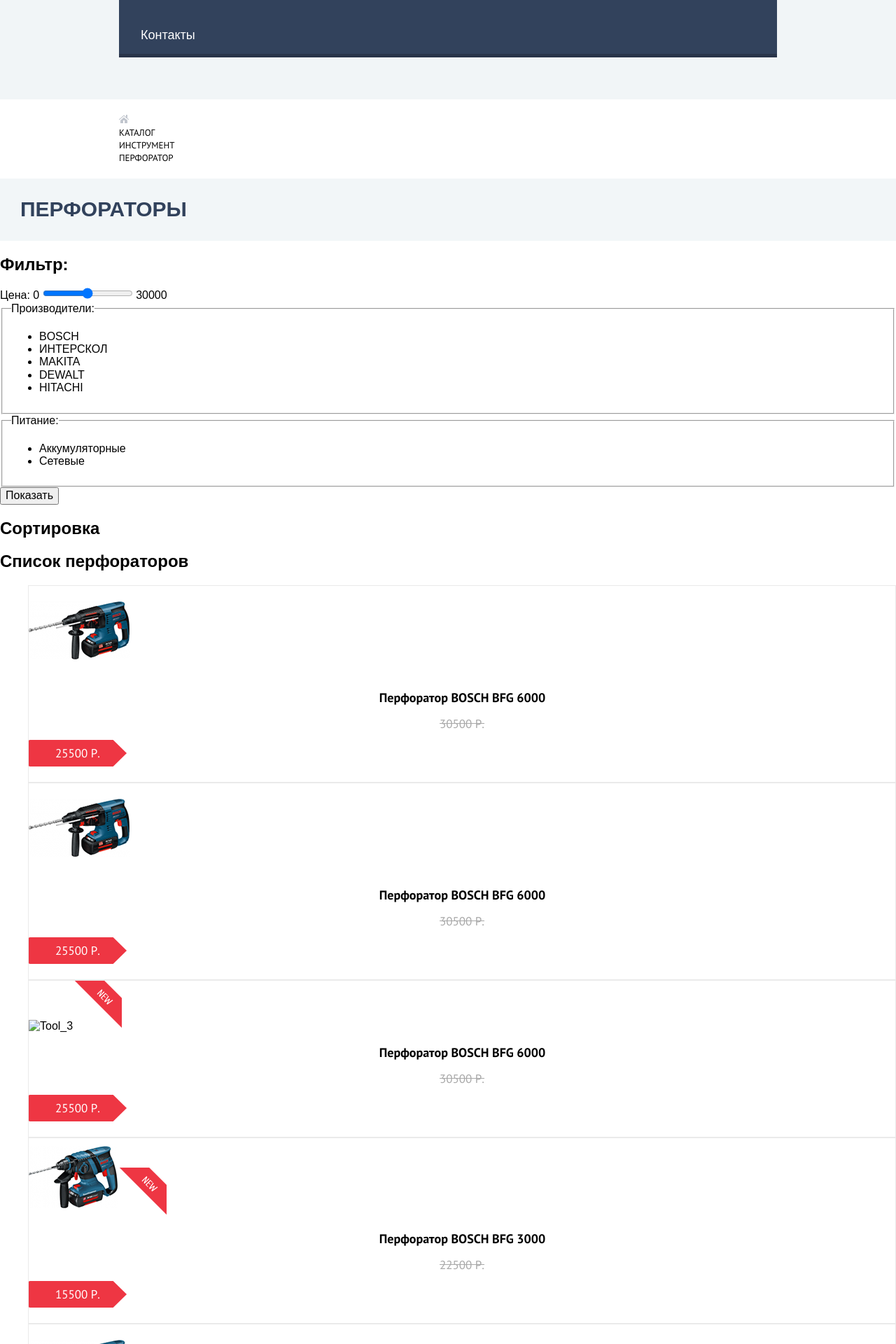
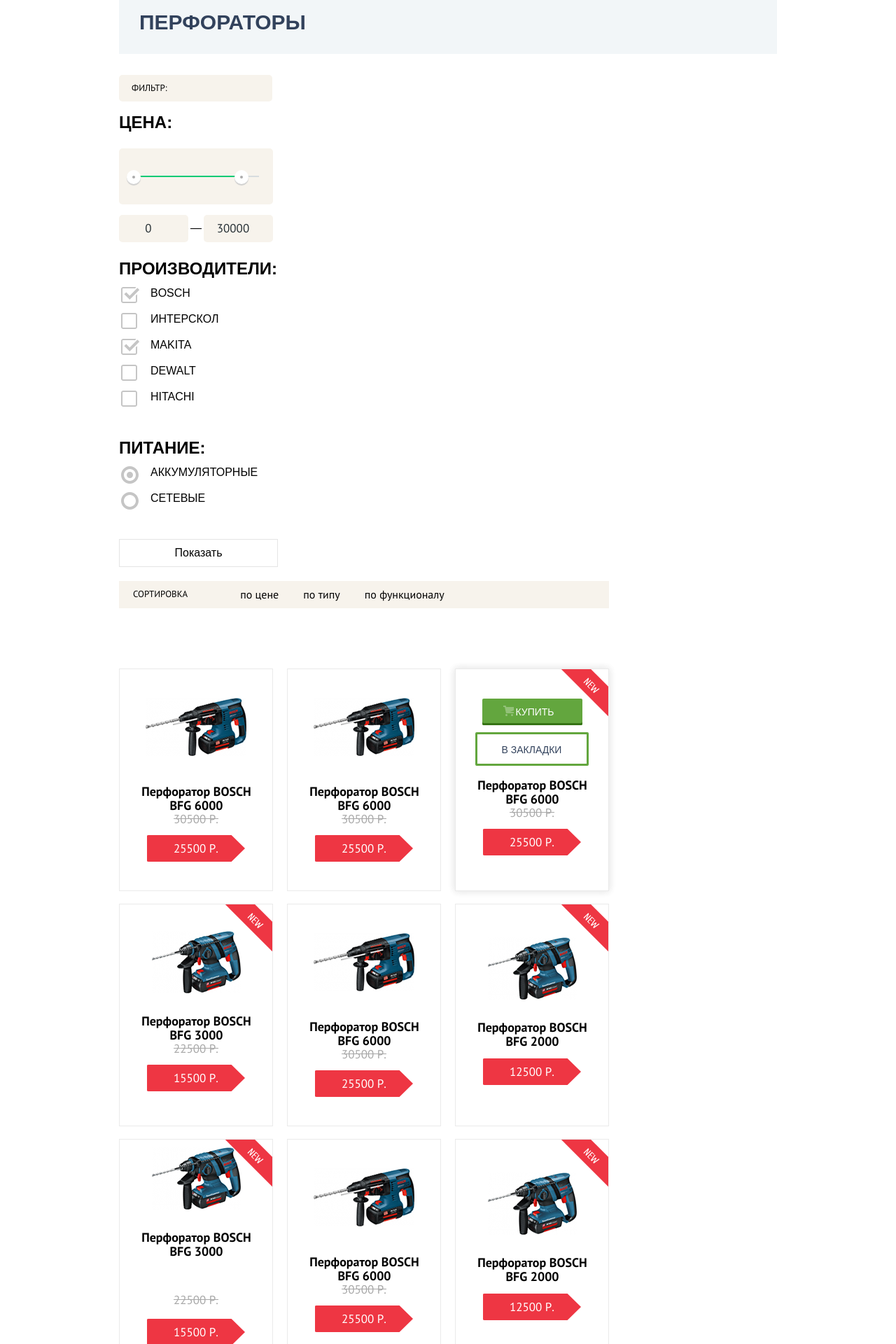
Before and after one commit to Miksyu/Website-Development-for-a-Construction-Equipment-Store, a web app: file catalog.html in a window 1280 px wide. Shown: the part 523-2443 px from the top of the page at 70% size. Run offline with its HTML, style and script files only (its server is not run), Linux system fonts and the light colour scheme; some libraries are stand-ins or nearby versions; some web fonts are replaced.

Commit message:
Декоративные элементы на внутренней странице

```diff
--- a/catalog.html
+++ b/catalog.html
@@ -12,35 +12,41 @@
 
   <header class="header">
     <div class="header-top">
-    <img src="img/логотип.png" class="logo" width="220" height="47" alt="Техномарт">
+      <div class="header-top-content">
+        <div class="logotip"><img src="img/logo-technomart (2).svg" class="logo1"></div>
+
       <form action="https://echo.htmlacademy.ru/courses" method="post">
-      <img src="img/Path.png" class="loupe" alt="Лупа">
+
         <button type="submit">
-        <!-- Кнопка с лупой-->
+          <img src="img/icon-search (1).svg" class="loupe" alt="Лупа">
         </button>
         <input type="search" name="search" placeholder="Поиск:">
       </form>
-    <a href="#" class="bookmark-link">Закладки:</a>
-    <a href="#" class="cart-link">Корзина:</a>
+      <div class="user-nav">
+      <a href="#" class="bookmark-link"><!-- <img src="img/icon-bookmark (1).svg" class="icon-bookmark"> -->
+        Закладки: 0</a>
+      </div>
+      <a href="#" class="cart-linked">Корзина: 10</a>
       <a href="#" class="order-link">Оформить заказ</a>
+    </div>
 
     </div>
 
     <div class="header-middle">
+      <div class="header-middle-content  container">
       <p class="header-description">
-      Интернет-магазин строительных материалов
-      и инструментов для ремонта
+        Интернет-магазин строительных материалов <br>и инструментов для ремонта
       </p>
       <div class="header-middle-contacts">
         <div class="header-middle-tel">
+          <img src="img/icon-phone (1).svg">
           <a href="tel:+78125550555">+7 (812) 555-05-55</a>
         </div>
-      <p class="header-middle-adress">
-        г. Санкт-Петербург, ул. Б. Конюшенная, д. 19/8
+        <p class="header-middle-adress">г. Санкт-Петербург, ул. Б. Конюшенная, д. 19/8
         </p>
       </div>
     <div>
-      <button type="submit" class="login"><img src="img/person.png"> Равшан Джамшутович <img src="img/icon-login.png"></button>
+      <button type="submit" class="logged"><img src="img/icon-user.svg">Равшан Джамшутович<img src="img/icon-login.svg"></button>
       <p class="my-orders">
         Мои заказы <img src="img/dot.png"> Личный кабинет
       </p>
@@ -59,66 +65,88 @@
     </ul>
   </nav>
 </header>
+
+
 <main>
+  <div class="directories">
   <ul class="directories-list">
     <li class="directories-list-item">
       <a href="index.html">
         <img src="img/icon-home.png" alt="Home">
       </a>
     </li class="directories-list-item">
+    <img src="img/icon-right-small.svg">
     <li class="directories-list-item">
       <a href="catalog.html">Каталог</a>
     </li>
+    <img src="img/icon-right-small.svg">
     <li class="directories-list-item">
       <a href="#">Инструмент</a>
     </li>
+    <img src="img/icon-right-small.svg">
     <li class="directories-list-item">
       <a href="#">Перфоратор</a>
     </li>
   </ul>
-
-  <div>
+  </div>
+  <div  class="div-perforators-title">
     <h1 class="perforators-title">Перфораторы</h1>
   </div>
 
-  <div>
+  <div class="catalog">
     <aside>
-      <section class="filters">
-      <form class="filter" method="get" action="https://echo.htmlacademy.ru">
+      <section class="filter">
+        <h2 class="filter-title">Фильтр:</h2>
+        <form method="get" action="https://echo.htmlacademy.ru">
+          <fieldset class="filter-item">
+            <legend class="filter-price">Цена:</legend>
+            <div class="range-filter">
+              <div class="range-controls">
+                <div class="scale">
+                  <div class="bar" style="width: 152px; margin-left: 0%"></div>
+                </div>
+                <div class="toggle toggle-min" tabindex="0"  style="left: 5%"></div>
+                <div class="toggle toggle-max" tabindex="0" style="left: 75%"></div>
+              </div>
+              <div class="price-controls">
+                <label class="min-price">
+                  <input type="number" name="min-price" value="0">
+                </label>
+                <p class="tire">—</p>
+                <label class="max-price">
+                <input type="number" name="max-price" value="30000">
+                </label>
+              </div>
+            </div>
+          </fieldset>
 
-      <h2 class="filters-sorting-title">Фильтр:</h2>
-      <div class="range-price">
-      <label for="price">Цена:</label>
-        0 <input type="range" id="price" name="price" min="0" max="30000" step="3000"> 30000
-      </div>
-
-      <fieldset>
+      <fieldset class="filter-item">
         <legend>Производители:</legend>
-          <ul>
+          <ul class="filter-list">
             <li class="filter-option filter-checkbox">
-              <input class="visually-hidden filter-input-checkbox filter-input" type="checkbox" name="BOSCH" id="filter-BOSCH" checked>
-              <label for="filter-BOSCH">BOSCH</label>
+              <input class="visually-hidden filter-input-checkbox filter-input" type="checkbox" name="bosch" id="filter-bosch" checked>
+              <label for="filter-bosch">bosch</label>
             </li>
             <li class="filter-option filter-checkbox">
-              <input class="visually-hidden filter-input-checkbox filter-input" type="checkbox" name="INTERSKOL" id="filter-INTERSKOL">
-              <label for="filter-INTERSKOL">ИНТЕРСКОЛ</label>
+              <input class="visually-hidden filter-input-checkbox filter-input" type="checkbox" name="interskol" id="filter-interskol">
+              <label for="filter-interskol">интерскол</label>
             </li>
             <li class="filter-option filter-checkbox">
-              <input class="visually-hidden filter-input-checkbox filter-input" type="checkbox" name="MAKITA" id="filter-MAKITA" checked>
-              <label for="filter-MAKITA">MAKITA</label>
+              <input class="visually-hidden filter-input-checkbox filter-input" type="checkbox" name="makita" id="filter-makita" checked>
+              <label for="filter-makita">makita</label>
             </li>
             <li class="filter-option filter-checkbox">
-              <input class="visually-hidden filter-input-checkbox filter-input" type="checkbox" name="DEWALT" id="filter-DEWALT">
-              <label for="filter-DEWALT">DEWALT</label>
+              <input class="visually-hidden filter-input-checkbox filter-input" type="checkbox" name="dewalt" id="filter-dewalt">
+              <label for="filter-dewalt">dewalt</label>
             </li>
             <li class="filter-option filter-checkbox">
-              <input class="visually-hidden filter-input-checkbox filter-input" type="checkbox" name="HITACHI" id="filter-HITACHI">
-              <label for="filter-HITACHI">HITACHI</label>
+              <input class="visually-hidden filter-input-checkbox filter-input" type="checkbox" name="hitachi" id="filter-hitachi">
+              <label for="filter-hitachi">hitachi</label>
           </ul>
       </fieldset>
-      <fieldset>
+      <fieldset class="filter-item">
         <legend>Питание:</legend>
-        <ul>
+        <ul class="filter-list">
           <li class="filter-option filter-radio">
             <input class="visually-hidden filter-input-radio filter-input" type="radio" name="product-group" value="accumulator" id="filter-accumulator" checked>
             <label for="filter-accumulator">Аккумуляторные</label>
@@ -133,15 +161,18 @@
       </form>
       </section>
     </aside>
-
-    <div>
-      <section>
-        <h2 class="filters-sorting-title">Сортировка</h2>
-        <!-- Здесь будет форма сортировки -->
+    <div class="sorting-box"></div>
+      <section class="sorting">
+        <h2 class="sorting-title">Сортировка</h2>
+        <ul class="sorting-list">
+          <li class="sorting-item"><a href="#">по цене</a></li>
+          <li class="sorting-item"><a href="#">по типу</a></li>
+          <li class="sorting-item"><a href="#">по функционалу</a></li>
+        </ul>
       </section>
 
       <section>
-        <h2>Список перфораторов</h2>
+        <h2 class="visually-hidden">Список перфораторов</h2>
         <ul class="perforators-list">
           <li class="perforators-item">
             <img src="img/tool1.png" alt="Tool_1">
@@ -159,16 +190,17 @@
             <div class="goods-old-price">30500 Р.</div>
             <button type="button" class="goods-new-price">25500 Р.</button>
           </li>
-          <li class="perforators-item">
-            <img src="https://via.placeholder.com/30x30" alt="Tool_3"><img src="img/new.svg">
+          <li class="perforators-item  goods-item-new goods-checked">
+            <img src="img/icon-cart (1).svg"><a href="#" class="button-buy">Купить</a>
+            <a href="#" class="button-bookmark">В закладки</a>
             <a href="#">
               <h3 class="goods-description">Перфоратор BOSCH BFG 6000</h3>
             </a>
             <div class="goods-old-price">30500 Р.</div>
             <button type="button" class="goods-new-price">25500 Р.</button>
           </li>
-          <li class="perforators-item">
-            <img src="img/tool4.png" alt="Tool_4"><img src="img/new.svg">
+          <li class="perforators-item  goods-item-new">
+            <img src="img/tool4.png" alt="Tool_4">
             <a href="#">
               <h3 class="goods-description">Перфоратор BOSCH BFG 3000</h3>
             </a>
@@ -183,20 +215,20 @@
             <div class="goods-old-price">30500 Р.</div>
             <button type="button" class="goods-new-price">25500 Р.</button>
           </li>
-          <li class="perforators-item">
-            <img src="img/tool6.png" alt="Tool_6"><img src="img/new.svg">
+          <li class="perforators-item  goods-item-new">
+            <img src="img/tool6.png" alt="Tool_6">
             <a href="#">
               <h3 class="goods-description">Перфоратор BOSCH BFG 2000</h3>
             </a>
             <button type="button" class="goods-new-price">12500 Р.</button>
           </li>
-          <li class="perforators-item">
-            <img src="img/tool7.png" alt="Tool_7"><img src="img/new.svg">
-            <a href="#">
+          <li class="perforators-item  goods-item-new">
+            <img src="img/tool7.png" alt="Tool_7" class="goods-pic">
               <h3 class="goods-description">Перфоратор BOSCH BFG 3000</h3>
-            </a>
-            <div class="goods-old-price">22500 Р.</div>
-          <button type="button" class="goods-new-price">15500 Р.</button>
+            <div class="perforators-item-price">
+            <p class="goods-old-price">22500 Р.</p>
+            <p class="goods-new-price">15500 Р.</p>
+            </div>
           </li>
           <li class="perforators-item">
             <img src="img/tool8.png" alt="Tool_8">
@@ -206,8 +238,8 @@
             <div class="goods-old-price">30500 Р.</div>
             <button type="button" class="goods-new-price">25500 Р.</button>
           </li>
-          <li class="perforators-item">
-            <img src="img/tool9.png" alt="Tool_9"><img src="img/new.svg">
+          <li class="perforators-item  goods-item-new">
+            <img src="img/tool9.png" alt="Tool_9">
             <a href="#">
               <h3 class="goods-description">Перфоратор BOSCH BFG 2000</h3>
             </a>
@@ -216,50 +248,53 @@
         </ul>
       </section>
     </div>
-  </div>
 
   <form action="https://echo.htmlacademy.ru/courses" method="post">
   <div class="number-pages">
     <ul class="number-pages-list">
-      <li>
-        <a><input type="button" value="1"></a>
+      <li class="number-pages-item number-pages-item-current">
+        <a href="#">1</a>
       </li>
-      <li>
-        <a href="#"><input type="button" value="2"></a>
+      <li class="number-pages-item">
+        <a href="#">2</a>
       </li>
-      <li>
-        <a href="#"><input type="button" value="3"></a>
+      <li class="number-pages-item">
+        <a href="#">3</a>
       </li>
-      <li>
-        <a href="#"><input type="button" value="Следующая"></a>
+      <li class="number-pages-item">
+        <a href="#">Следующая</a>
       </li>
     </ul>
   </div>
   </form>
 
   <section class="two-words-about-perforators">
+    <div class="two-words-about-perforators-box">
     <h2 class="two-words-about-perforators-title">Пара слов о перфораторах</h2>
     <p class="two-words-about-perforators-description">
-      Перфоратор - универсальный строительный инструмент. Предназначен для сверления и долбления отверстий в кирпиче, бетоне и камне.
-      Существуют электромеханические и пневматические перфораторы. Современные модели могут выполнять функции дрели, шуруповерт и отбойного молотка.
+      Перфоратор - универсальный строительный инструмент. Предназначен для сверления и долбления отверстий в кирпиче, бетоне и камне.<br>
+      Существуют электромеханические и пневматические перфораторы. Современные модели могут выполнять функции дрели, шуруповерт и отбойного молотка.<br>
       В ассортиментом ряду есть выбор "трехрежимников": в одном устройстве будут совмещены отбойный молоток и ударная дрель.
     </p>
+  </div>
   </section>
 
 </main>
 
 <footer class="footer main-footer">
+  <div class="footer-top-middle-content">
     <div class="footer-top">
+
       <a href="index.html">
-      <img src="img/логотип.png" class="logo" alt="Техномарт" width="220" height="68">
+        <img src="img/логотип.svg" alt="Техномарт" width="220" height="68" class="logo-bottom">
       </a>
       <nav class="footer-top-navigation">
         <ul class="footer-top-navigation-list">
-        <li class="footer-top-navigation-item"><a href="company.html">Компания</a></li>
-        <li class="footer-top-navigation-item"><a href="news.html">Новости</a></li>
+          <li class="footer-top-navigation-item"><a href="#">Компания</a></li>
+          <li class="footer-top-navigation-item"><a href="#">Новости</a></li>
           <li class="footer-top-navigation-item"><a href="catalog.html">Каталог</a></li>
-        <li class="footer-top-navigation-item"><a href="delivery.html">Доставка</a></li>
-        <li class="footer-top-navigation-item"><a href="contacts.html">Контакты</a></li>
+          <li class="footer-top-navigation-item"><a href="#">Доставка</a></li>
+          <li class="footer-top-navigation-item"><a href="#">Контакты</a></li>
         </ul>
       </nav>
     </div>
@@ -276,7 +311,9 @@
         </ul>
       </nav>
     </div>
+    </div>
     <div class="footer-bottom">
+      <div class="footer-bottom-content">
       <div class="footer-bottom-text">
         ©2010-2019 Компания "Техномарт"<br>
         Все права защищены
@@ -285,31 +322,34 @@
         <ul class="footer-social-list">
           <li>
             <a class="social-button" href="#">
-            <img src="img/Вконтакте.png">
+              <span class="visually-hidden">Вконтакте</span>
+              <img src="img/icon-vk.svg" width="26" height="15" class="pic-social-button">
             </a>
           </li>
           <li>
             <a class="social-button" href="#">
-            <img src="img/Фейсбук.png" width="44" height="44">
+              <span class="visually-hidden">Фейсбук</span>
+              <img src="img/icon-fb.svg" width="12" height="22" class="pic-social-button">
             </a>
           </li>
           <li>
             <a class="social-button" href="#">
-            <img src="img/Инстаграм.png" width="44" height="44">
+              <span class="visually-hidden">Инстаграм</span>
+              <img src="img/icon-insta.svg" width="21" height="21" class="pic-social-button">
             </a>
           </li>
         </ul>
       </div>
-    <div class="footer-bottom-mail">
-      Обратная связь:
-      <a class="footer-bottom-mail-link" href="mailto:mail@htmlacademy.ru">mail@htmlacademy.ru</a>
-    </div>
-    <div class="footer-bottom-site">
-      Разработано -
-      <a class="footer-bottom-site-link" href="https://htmlacademy.ru">HTML Academy</a>
+      <div class="footer-bottom-contacts">
+        <div class="footer-bottom-contacts-mail">
+        Обратная связь:<br>
+        <a href="mailto:mail@htmlacademy.ru">mail@htmlacademy.ru</a></div>
+        <div class="footer-bottom-contacts-site">
+        Разработано -<br>
+        <a href="https://htmlacademy.ru">HTML Academy</a></div>
       </div>
     </div>
-
+    </div>
 </footer>
 </body>
 </html>
--- a/css/style.css
+++ b/css/style.css
@@ -6,6 +6,7 @@
     --green:#63A63E;
     /*order-link*/
     --green-hover:#5FBB2D;
+    --green-focus:#518534;
     --white-focus:rgba(255, 255, 255, 0.5);
     --blue-focus:#161D29;
     /*login*/
@@ -510,6 +532,8 @@ margin-right: 93px;
     background-position: 50% 50%;
 }
 .goods-description{
+    display: flex;
+    flex-grow: 1;
     font-family: PT Sans;
     font-weight: 700 bold;
     font-size: 18px;
@@ -518,6 +542,9 @@ margin-right: 93px;
     text-align:center;
     margin-left: 18px;
     margin-right: 17px;
+    width: 160px;
+    justify-content: space-around;
+    margin-bottom: 0;
 }
 .goods-old-price{
     text-align: center;
@@ -745,12 +798,12 @@ margin-right: 93px;
     color: var(--dark-blue);
 }
 .directories-list{
+    display: flex;
     list-style:none;
     width: 940px;
     margin: 0 auto;
     margin-top:21px;
     padding: 0 10px;
-
 }
 .directories-list-item{
     font-family: PT Sans;
@@ -759,58 +812,73 @@ margin-right: 93px;
     line-height: 18px;
     text-transform: uppercase;
     color: var(--total-black);
+    padding-right: 16.5px;
+    padding-left: 16.5px;
 }
-.catalog-grid{
-    width: 940px;
-    margin: 0 auto;
-    padding: 0 10px;
-    display: grid;
-    gap:20px;
-    grid-template-columns: 220px 220px 220px 220px;
-}
-.filters-title{
+.filter-title{
     font-family: PT Sans;
     font-weight: 400;
     font-size: 13px;
     line-height: 18px;
     text-transform: uppercase;
-    color: var(--total-black);
     background-color: var(--yellow-background);
-    padding-left:18px;
+    padding: 10px 151px 10px 18px;
+    border-radius: 5px;
+    margin-bottom: 14.5px;
+    width: 50px;
+}
+.catalog{
+    display: grid;
+    width: 940px;
+    margin: 0 auto;
+    padding: 0 10px;
+}
+.sorting-box{
+    display: flex;
+    margin: 0;
     padding-top: 10px;
     padding-bottom: 10px;
 }
 .sorting{
-    display:grid;
-    grid-template-columns: 1fr 1fr 1fr;
+    display:flex;
+    flex-direction: row;
+    width: 700px;
+    background-color: var(--yellow-background);
+
 }
 .sorting-list{
     list-style: none;
+    display:flex;
+    flex-direction: row;
+    justify-content: space-between;
+    margin: 0;
+    padding-top: 10px;
+    padding-bottom: 10px;
+}
+.sorting-item{
+    display: flex;
+    font-family: "PT Sans";
+    margin-left:35px;
 }
 .sorting-title{
     font-family: PT Sans;
+    text-align: center;
     font-weight: 400;
     font-size: 13px;
     line-height: 18px;
     text-transform: uppercase;
     color: var(--total-black);
-    background-color: var(--yellow-background);
     padding-left:20px;
     padding-top: 10px;
     padding-bottom: 10px;
-}
-.filter-item {
     margin: 0;
-    padding: 0;
-    border: none;
-      /* Для демонстрации */
-    width: 180px;
-    margin: 50px auto;
+    height: 18px;
 }
 .range-filter {
     width: 220px;
     height: 80px;
-    margin-top: 49px;
+    margin-top: 10.85px;
+    margin-bottom: 42px;
 }
 .range-controls {
     position: relative;
@@ -855,6 +923,12 @@ margin-right: 93px;
     line-height: 24px;
     text-transform: uppercase;
     font-weight: 700;
+    margin: 0;
+}
+.tire{
+    padding-top: 10px;
+    left: 95px;
+    margin: 0 auto;
 }
 .price-controls {
     display: flex;
@@ -867,9 +941,10 @@ margin-right: 93px;
     line-height: 18px;
 }
 .price-controls input {
-    width: 60px;
-    padding: 10px;
-    margin-left: 10px;
+    display: flex;
+    width: 95px;
+    padding-top: 10px;
+    padding-bottom: 10px;
     text-align: center;
     color: #283136;
     border: none;
@@ -877,9 +952,80 @@ margin-right: 93px;
     background: var(--yellow-background);
     font-family: inherit;
     font-size: inherit;
+    justify-content: space-between;
+    gap:30px;
+}
+.filter fieldset {
+    padding: 0;
+    margin: 0;
+    margin-bottom: 30px;
+    border: none;
+}
+
+.filter fieldset:first-child {
+    margin-bottom: 35px;
+}
+
+.filter legend {
+    margin-bottom: 11px;
+    font-size: 24px;
+    line-height: 30px;
 }
 .filter-list{
+    padding: 0;
+    margin: 0;
     list-style: none;
+    line-height: 18px;
+    text-transform: uppercase;
+}
+.filter-option {
+    margin-bottom: 19px;
+    padding-left: 45px;
+}
+
+.filter-option label {
+    position: relative;
+    display: block;
+    cursor: pointer;
+    user-select: none;
+}
+.filter-button {
+    padding: 10px 78.5px;
+    background: var(--white);
+    border: 1px solid #E5E5E5;
+    box-sizing: border-box;
+}
+.filter-input{
+    position: absolute;
+}
+.filter-input-checkbox + label{
+    text-transform: uppercase;
+}
+.filter-input-checkbox + label::before {
+    content: "";
+    position: absolute;
+    left: -42px;
+    top: 0;
+    width: 26px;
+    height: 23px;
+    background-image: url("../img/checkbox-off.svg");
+    background-repeat: no-repeat;
+}
+.filter-input-checkbox:checked + label::before {
+    background-image: url("../img/checkbox-on.svg");
+}
+.filter-input-radio + label::before{
+    content: "";
+    position: absolute;
+    left: -42px;
+    top: 0;
+    width: 25px;
+    height: 25px;
+    background-image: url("../img/radio-off.svg");
+    background-repeat: no-repeat;
+}
+.filter-input-radio:checked + label::before{
+    background-image: url("../img/radio-on.svg");
 }
 .div-perforators-title{
     width: 940px;
@@ -900,19 +1046,95 @@ margin-right: 93px;
     background-color: var(--blue);
 }
 .perforators-list{
-    list-style:none;
+    list-style: none;
+    display: grid;
+    width: 700px;
+    grid-template-columns: 1fr 1fr 1fr;
+    grid-row: 1/4;
+    column-gap: 20px;
+    row-gap: 18px;
+    margin: 0;
+    padding: 0;
+    margin-top: 86px;
 }
 .perforators-item{
+    display:flex;
+    justify-content: center;
+    flex-direction: column;
+    align-items: center;
+    position: relative;
+    width: 220px;
+    min-height:318px;
     border: 1px solid var(--light-grey);
     box-sizing: border-box;
 }
+.goods-checked{
+    box-shadow: 0 0 10px var(--light-grey), 0 0 10px var(--light-grey);
+    box-sizing: border-box;
+}
+.button-buy{
+    position: relative;
+    font-size: 14px;
+    line-height: 18px;
+    background-color: var(--green);
+    width: 135px;
+    text-align: center;
+    padding-top: 10px;
+    padding-bottom: 10px;
+    padding-left:8px;
+    text-transform: uppercase;
+    color: var(--white);
+    box-shadow: inset 0px -3px 0px #367315;
+    border-radius: 2px;
+}
+.button-buy:hover{
+    background-color: var(--green-hover);
+}
+.button-buy:focus{
+    background-color: var(--green-focus);
+}
+.button-buy::before{
+    content: "";
+    position: absolute;
+    width: 15px;
+    height: 15px;
+    background-image: url("../img/icon-cart\ \(1\).svg");
+    background-repeat: no-repeat;
+    background-position: 0 0;
+    opacity: 0.3;
+    left: 30px;
+    top: 10px;
+}
+.button-bookmark{
+    position: relative;
+    font-size: 14px;
+    line-height: 18px;
+    border: 3px solid var(--green);
+    margin-top:10px;
+    padding: 13px 36px 11px 35px;
+    text-align: center;
+    text-transform: uppercase;
+    color: var(--dark-blue);
+    border-radius: 2px;
+}
+.button-bookmark:hover{
+    border: 3px solid var(--dark-blue);
+}
+.button-bookmark:focus{
+    border: 3px solid var(--dark-blue);
+}
 .two-words-about-perforators{
     background-color: var(--light-blue);
+}
+.two-words-about-perforators-box{
+    width:940px;
+    margin:0 auto;
 }
 .two-words-about-perforators-title{
     font-size: 30px;
     line-height: 30px;
     text-transform: uppercase;
+    padding-top: 64px;
 }
 .two-words-about-perforators-description{
     font-family: PT Sans;
```
Also changed, not shown: other parts of css/style.css (+116 -19 lines), index.html (+15 -15 lines), img/checkbox-off.svg (added), img/checkbox-on.svg (added), img/icon-right-small.svg (added), img/radio-off.svg (added), img/radio-on.svg (added). Lines whose indentation alone changed are shown as unchanged.
